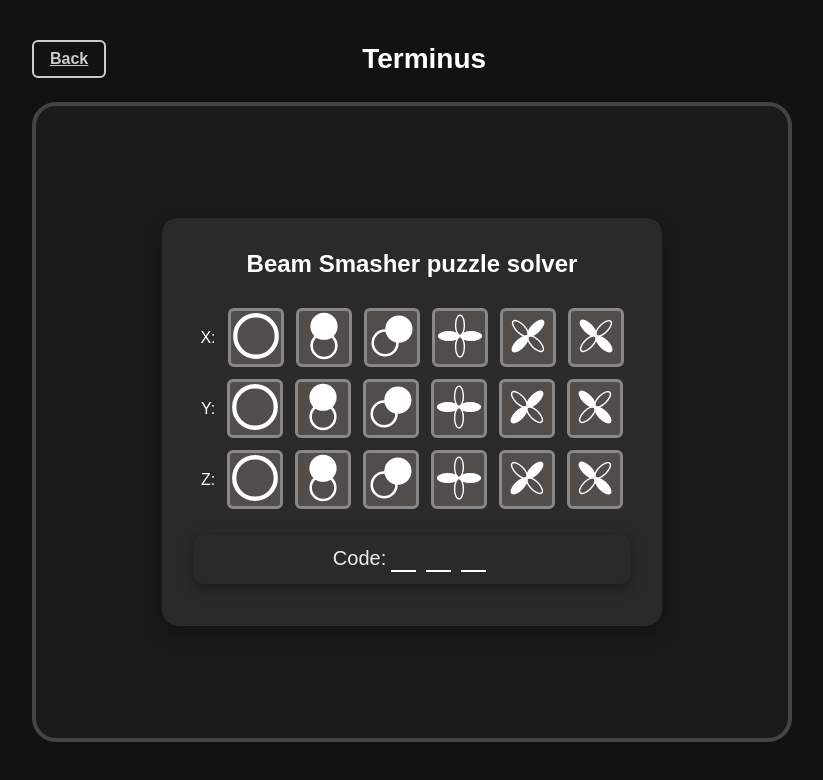
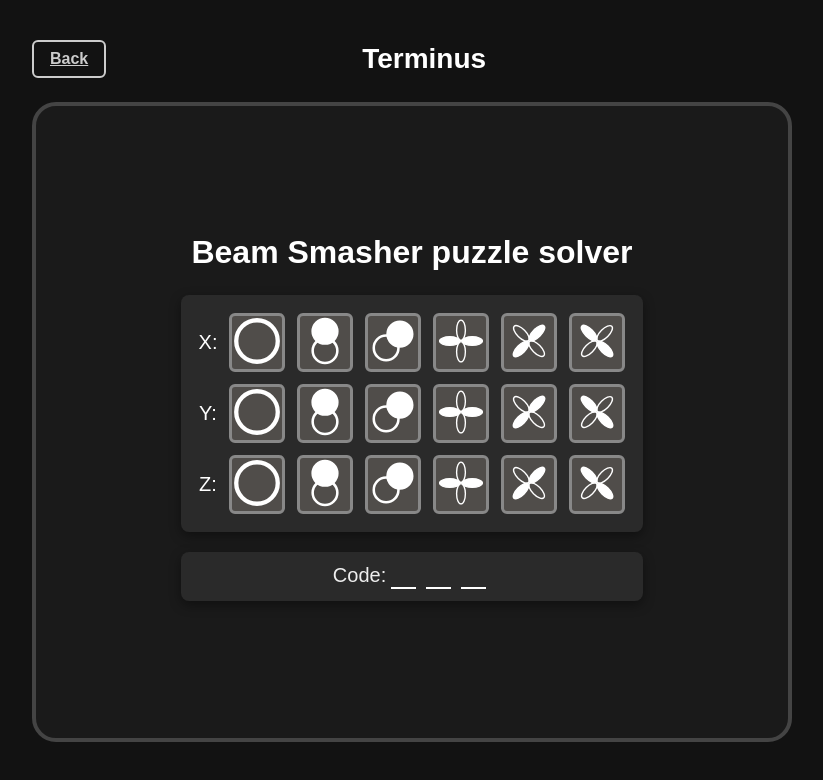
Before and after one commit to pochua117/CODSideKick, a Next.js app: page /maps/terminus in a window 1280 px wide. Shown: the top 780 px of the page, without its empty margins (228-1051 px from the left). Built offline with nearby package versions, Linux system fonts and the light colour scheme.

Commit message:
The style was changed so that the h2 did not have a background color.

```diff
--- a/src/components/BeamSmasherSolver.jsx
+++ b/src/components/BeamSmasherSolver.jsx
@@ -71,8 +71,6 @@ const BeamSmahserSolver = () => {
   return (
     <section className="section-numbers">
       <h2 translate="no">Beam Smasher puzzle solver</h2>
-
-
       <div className="terminus-objects-section">
       {symbolSections.map((i) => (
         <SymbolSelection key={i} text={labels[i]} imagesDir="../images/symbols/" allButtons={allButtons} selected={symbolStates[i][0]} setSelected={symbolStates[i][1]} />
--- a/src/styles/globals.css
+++ b/src/styles/globals.css
@@ -150,16 +150,16 @@ body {
 }
 
 .section-numbers {
-  padding: 32px;
-  border-radius: 16px;
-  background: #2a2a2a;
-  box-shadow: 0 8px 20px rgba(0, 0, 0, 0.3);
+  display: flex;
+  flex-direction: column;
   text-align: center;
   max-width: 500px;
   margin: auto;
 }
 
 .section-numbers h2 {
+  font-size: 32px;
+  font-weight: 700px;
   margin-bottom: 24px;
   color: #fff;
 }
@@ -395,6 +395,11 @@ body {
 }
 
 .terminus-objects-section {
+  font-size: 20px;
+  background: #2a2a2a;
+  padding: 12px;
+  border-radius: 8px;
+  box-shadow: 0 4px 12px rgba(0, 0, 0, 0.4);
   display: flex;
   flex-direction: column;
   align-items: center;
```
